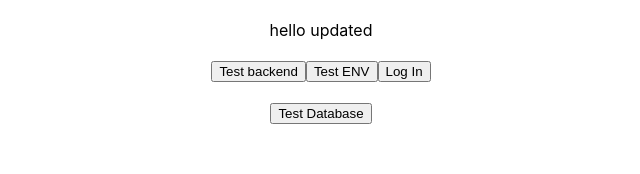
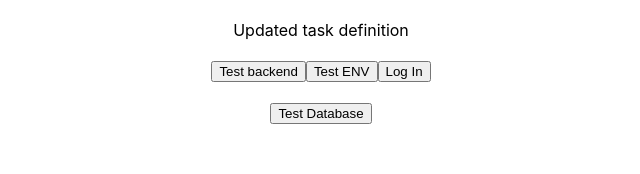
Before and after one commit to easyrun32/here-listen, a React (Create React App) app in the folder client/: page / in a window 1280 px wide. Shown: the top 174 px of the page, without its empty margins (319-959 px from the left). Built offline with nearby package versions, Linux system fonts and the light colour scheme; no server answers.

Commit message:
check if it truly updated

```diff
--- a/client/src/App.js
+++ b/client/src/App.js
@@ -37,7 +37,7 @@ export function App() {
   return (
     <div className="App">
       <br />
-      hello updated
+      Updated task definition
       <br />
       <br />
       <button onClick={testbackend}>Test backend</button>
```
